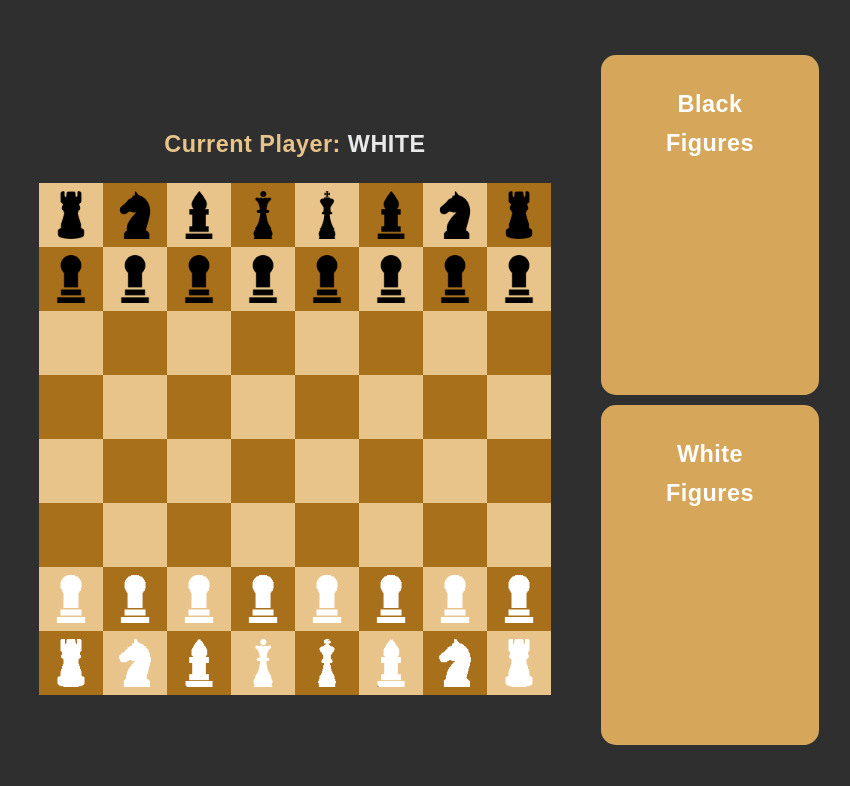
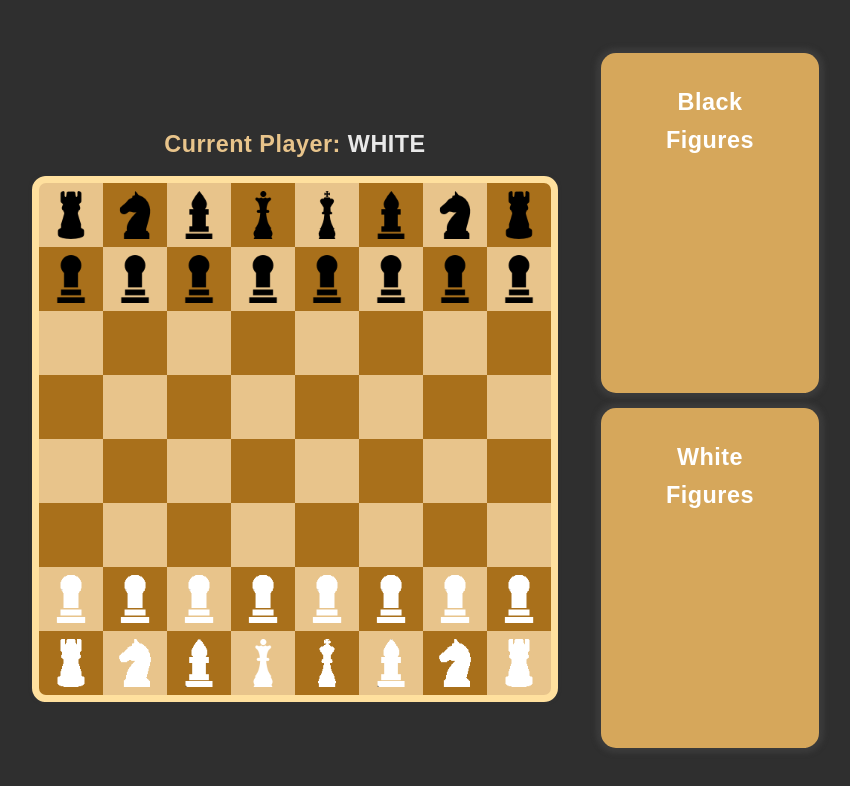
Before and after one commit to User-960/Game-chess, a Next.js app: page / in a window 1280 px wide. Shown: the top 786 px of the page, without its empty margins (211-1061 px from the left). Built offline with nearby package versions, Linux system fonts and the light colour scheme; a web font is replaced by a local one.

Commit message:
fix: fix some styles for board

```diff
--- a/src/components/screens/board/Board.module.scss
+++ b/src/components/screens/board/Board.module.scss
@@ -11,6 +11,10 @@
 	height: calc(64px * 8);
 	display: flex;
 	flex-wrap: wrap;
+
+	outline: 7px solid #ffe09e;
+	border-radius: 7px;
+	box-shadow: 0 0 5px 5px #3b3b3b;
 }
 
 .cell {
--- a/src/components/screens/lost-figures/LostFigures.module.scss
+++ b/src/components/screens/lost-figures/LostFigures.module.scss
@@ -3,6 +3,7 @@
 	padding: 30px;
 	background-color: #d6a75b;
 	border-radius: 15px;
-	margin: 10px 0px;
+	margin: 15px 0px;
 	margin-left: 50px;
+	box-shadow: 0 0 5px 5px #3b3b3b;
 }
```
